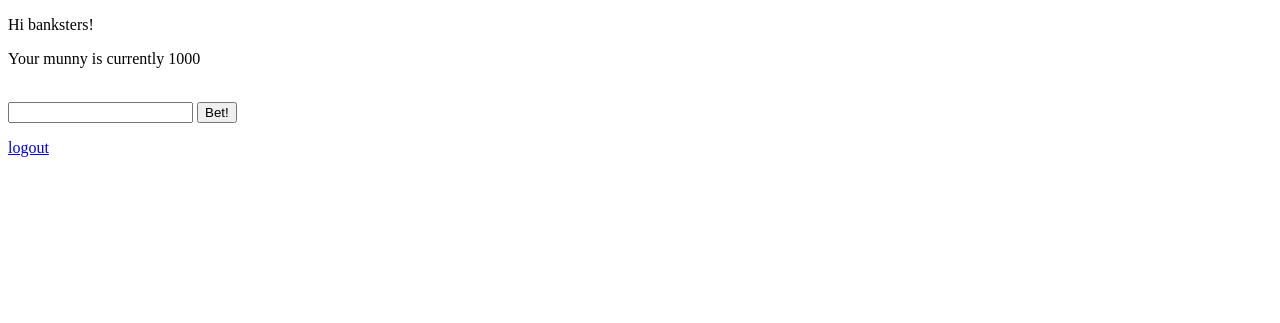
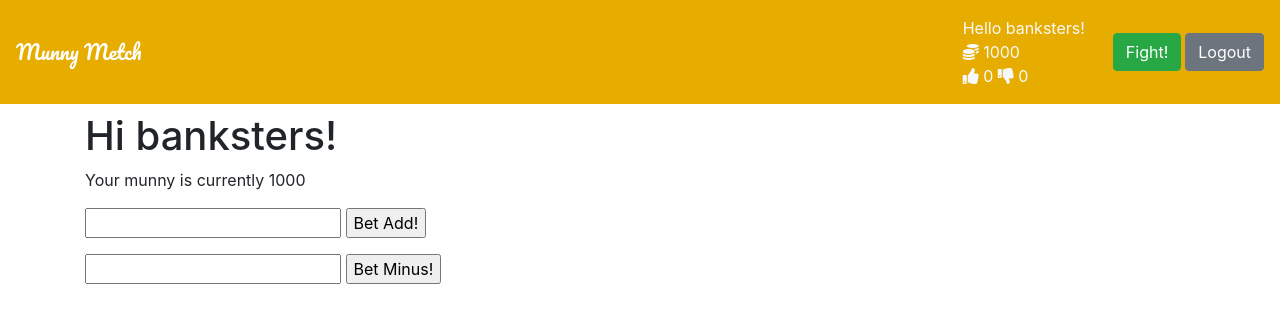
Before and after one commit to sbkitchpanich3/MunnyMetch, a Django app: page / in a window 1280 px wide. Shown: the top 323 px of the page. Run offline with Django 3.2, Linux system fonts and the light colour scheme; a user stored in the database is signed in; data comes from the database, SQL or seed files in the repository; both versions use the stored data as it was after the commit; some libraries are stand-ins or nearby versions.

Commit message:
Working interactions with database
Players can login and change their amount of munny.

```diff
--- a/accounts/urls.py
+++ b/accounts/urls.py
@@ -3,6 +3,7 @@ from django.urls import path
 
 from . import views
 
+app_name = 'accounts'
 
 urlpatterns = [
     path('signup/', views.signup, name='signup'),
--- a/players/urls.py
+++ b/players/urls.py
@@ -22,6 +22,7 @@ urlpatterns = [
 
 	#/players/
     path('', views.index, name='index'),
-    path('bet/', views.bet, name='bet'),
+    path('betadd/', views.betadd, name='betadd'),
+    path('betminus/', views.betminus, name='betminus'),
 
 ]
--- a/templates/base.html
+++ b/templates/base.html
@@ -4,9 +4,58 @@
 <head>
   <meta charset="utf-8">
   <title>{% block title %}Django Auth Tutorial{% endblock %}</title>
+  <link rel="stylesheet" href="https://stackpath.bootstrapcdn.com/bootstrap/4.1.3/css/bootstrap.min.css" integrity="sha384-MCw98/SFnGE8fJT3GXwEOngsV7Zt27NXFoaoApmYm81iuXoPkFOJwJ8ERdknLPMO" crossorigin="anonymous">
+  <link rel="stylesheet" href="https://use.fontawesome.com/releases/v5.4.1/css/all.css" integrity="sha384-5sAR7xN1Nv6T6+dT2mhtzEpVJvfS3NScPQTrOxhwjIuvcA67KV2R5Jz6kr4abQsz" crossorigin="anonymous">
+  <script src="https://code.jquery.com/jquery-3.3.1.slim.min.js" integrity="sha384-q8i/X+965DzO0rT7abK41JStQIAqVgRVzpbzo5smXKp4YfRvH+8abtTE1Pi6jizo" crossorigin="anonymous"></script>
+  <script src="https://cdnjs.cloudflare.com/ajax/libs/popper.js/1.14.3/umd/popper.min.js" integrity="sha384-ZMP7rVo3mIykV+2+9J3UJ46jBk0WLaUAdn689aCwoqbBJiSnjAK/l8WvCWPIPm49" crossorigin="anonymous"></script>
+  <script src="https://stackpath.bootstrapcdn.com/bootstrap/4.1.3/js/bootstrap.min.js" integrity="sha384-ChfqqxuZUCnJSK3+MXmPNIyE6ZbWh2IMqE241rYiqJxyMiZ6OW/JmZQ5stwEULTy" crossorigin="anonymous"></script>
+  <link href="https://fonts.googleapis.com/css?family=Pacifico" rel="stylesheet">
 </head>
 <body>
   <main>
+
+  	<nav class="navbar navbar-expand-lg navbar-dark mb-2" style="background-color: #e6ac00;">
+
+		<a class="navbar-brand" href="{% url 'index' %}" style="font-family: 'Pacifico', cursive;">Munny Metch</a>
+		<button class="navbar-toggler" type="button" data-toggle="collapse" data-target="#navbarTogglerDemo02" aria-controls="navbarTogglerDemo02" aria-expanded="false" aria-label="Toggle navigation">
+		<span class="navbar-toggler-icon"></span>
+		</button>
+
+
+
+		<div class="collapse navbar-collapse" id="navbarTogglerDemo02">
+			<ul class="navbar-nav ml-auto mt-2 mt-lg-0">
+			<!-- <li class="nav-item active">
+			<a class="nav-link" href="#">Home <span class="sr-only">(current)</span></a>
+			</li>
+			<li class="nav-item">
+			<a class="nav-link" href="#">Link</a>
+			</li>
+			<li class="nav-item">
+			<a class="nav-link disabled" href="#">Disabled</a>
+			</li> -->
+			{% if user.is_authenticated %}
+				<span class="navbar-text text-light mr-4">
+	    		Hello {{ user.username }}!<br>
+	    		<i class="fas fa-coins"></i> {{ user.profile.munny }}<br>
+	    		<i class="fas fa-thumbs-up"></i> {{ user.profile.wins }}
+	    		<i class="fas fa-thumbs-down"></i> {{ user.profile.losses }}
+	  			</span>
+	  		{% else %}
+	  			<a href="{% url 'accounts:signup' %}" class="btn btn-secondary mr-1 ml-1"  role="button" aria-disabled="true">Register</a>
+  			{% endif %}
+			</ul>
+
+			{% if user.is_authenticated %}
+			<a href="#" class="btn btn-success mr-1 ml-1"  role="button" aria-disabled="true">Fight!</a>
+			<a href="{% url 'logout' %}" class="btn btn-secondary"  role="button" aria-disabled="true">Logout</a>
+			{% else %}
+			<a href="{% url 'login' %}" class="btn btn-secondary"  role="button" aria-disabled="true">Login</a>
+			{% endif %}
+		</div>
+
+	</nav>
+
     {% block content %}
     {% endblock %}
   </main>
--- a/templates/index.html
+++ b/templates/index.html
@@ -1,20 +1,27 @@
 <!-- templates/home.html-->
 {% extends 'base.html' %}
 
-{% block title %}Home{% endblock %}
+{% block title %}Munny Metch{% endblock %}
 
 {% block content %}
 {% if user.is_authenticated %}
-  <p>Hi {{ user.profile.user.username }}!</p>
-  <p>Your munny is currently {{ user.profile.munny }}</p><br>
-  <form action="{% url 'players:bet' %}" method="post">
-  	{% csrf_token %}
-  	<input type="number" name="bet" id="bet">
-  	<input type="submit" value="Bet!">
-  </form>
-  <p><a href="{% url 'logout' %}">logout</a></p>
-{% else %}
-  <p>You are not logged in</p>
-  <a href="{% url 'login' %}">login</a>
+  <div class="container">
+    <div class="justify-content-center">
+      <h1>Hi {{ user.profile.user.username }}!</h1>
+      <p>Your munny is currently {{ user.profile.munny }}</p>
+      <div class="form-group">
+      <form action="{% url 'players:betadd' %}" method="post">
+      	{% csrf_token %}
+      	<input type="number" name="bet">
+      	<input type="submit" value="Bet Add!">
+      </form>
+    </div>
+      <form action="{% url 'players:betminus' %}" method="post">
+        {% csrf_token %}
+        <input type="number" name="bet">
+        <input type="submit" value="Bet Minus!">
+      </form>
+    </div>
+  </div>
 {% endif %}
 {% endblock %}
```
Also changed, not shown: players/views.py (+25 -2 lines), db.sqlite3.
